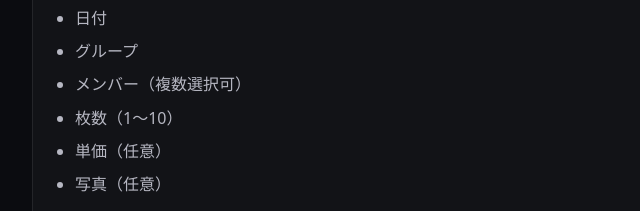
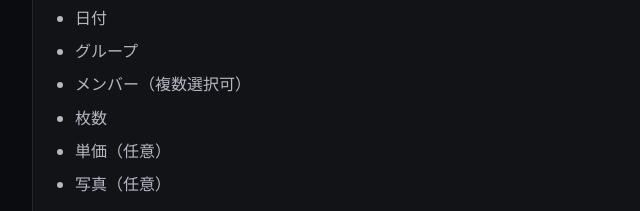
Before and after one commit to akausaApp/ChekiLog, a plain HTML site: page support.html in a window 1280 px wide. Shown: the part 905-1116 px from the top of the page, 158-798 px from the left. Drawn offline with Linux system fonts and the light colour scheme.

Commit message:
Update support.html

```diff
--- a/support.html
+++ b/support.html
@@ -197,7 +197,7 @@
           <li>日付</li>
           <li>グループ</li>
           <li>メンバー（複数選択可）</li>
-          <li>枚数（1〜10）</li>
+          <li>枚数</li>
           <li>単価（任意）</li>
           <li>写真（任意）</li>
         </ul>
```
